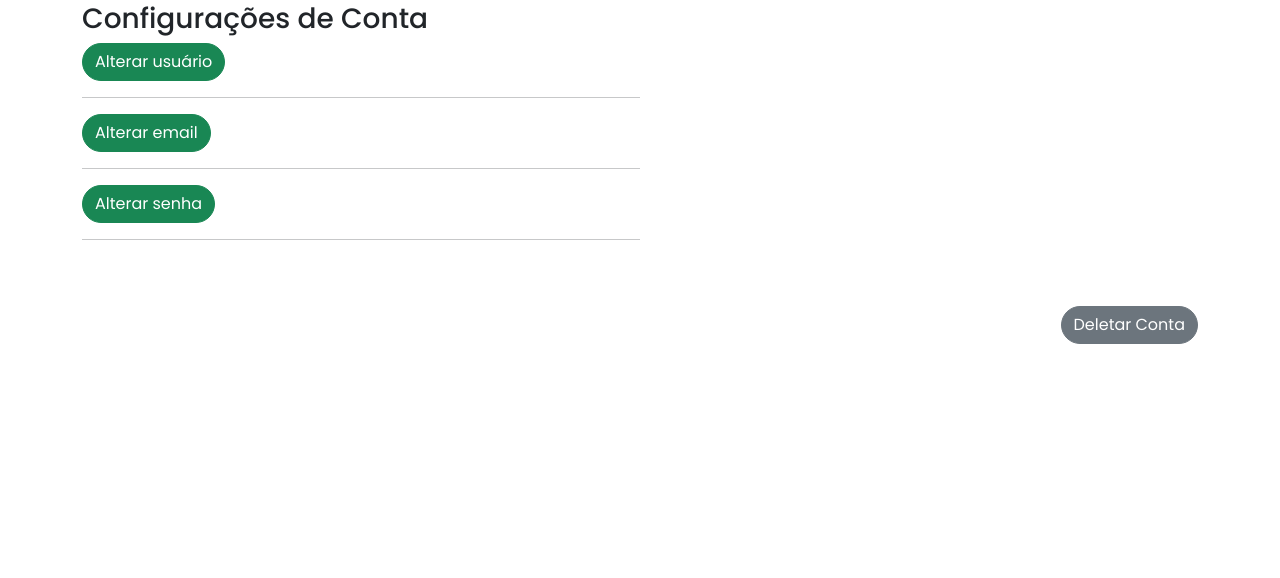
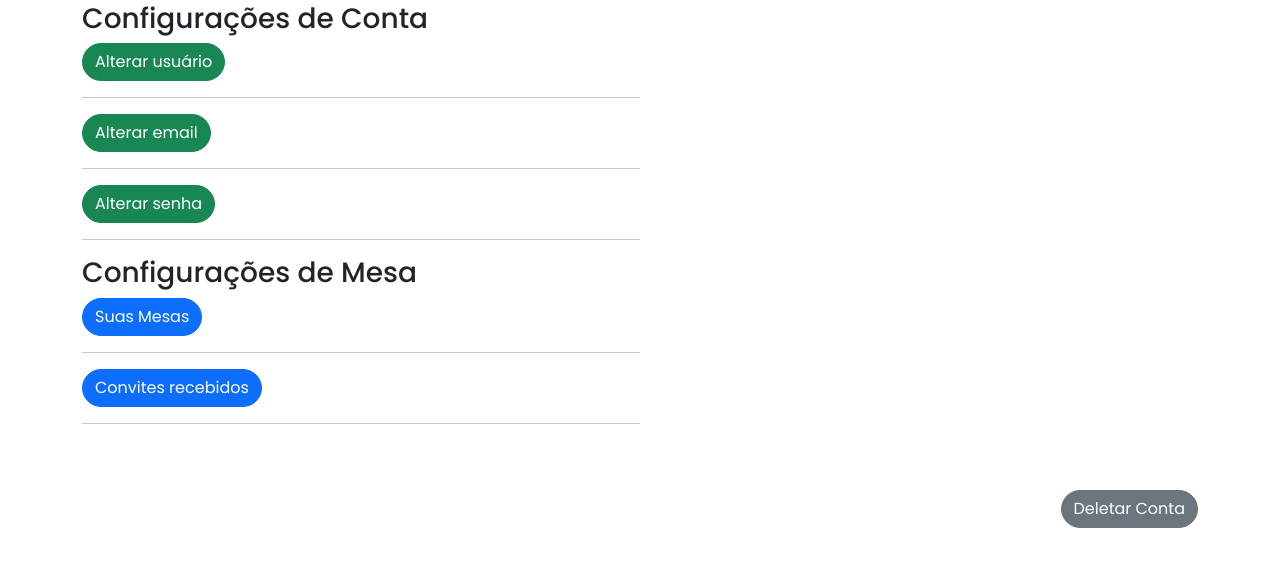
Before and after one commit to S0hen/projeto-integrador, a PHP site: page /dashboard/user in a window 1280 px wide. Shown: the part 389-967 px from the top of the page. Before the commit the page ends 733 px from the top, so only its background shows below. Run offline with PHP 8.4, Linux system fonts and the light colour scheme; the visitor is signed in with stand-in values (Sample User, id 1); data comes from the database, SQL or seed files in the repository; both versions use the stored data as it was after the commit.

Commit message:
Página de mostrar convites adicionada e configurada

```diff
--- a/controllers/convites/showconvites.php
+++ b/controllers/convites/showconvites.php
@@ -26,7 +26,7 @@ if (!hasUser()) {
     }
 
     if ($convites) {
-        include('pages/dashboard.php');
+        include('pages/convites/index.php');
     } else {
         echo '<h2>Você não tem nenhum convite no momento!</h2>';
         echo "<a href='/'>Voltar</a>";
--- a/index.php
+++ b/index.php
@@ -12,6 +12,7 @@ include __DIR__ . '/models/User.php';
 include __DIR__ . '/models/Mesa.php';
 include __DIR__ . '/models/Sessao.php';
 include __DIR__ . '/models/ParMesa.php';
+include __DIR__ . '/models/Convite.php';
 
 $uri = parse_url($_SERVER['REQUEST_URI'], PHP_URL_PATH);
 
--- a/models/Mesa.php
+++ b/models/Mesa.php
@@ -42,6 +42,19 @@ class Mesa {
         return $result;
     }
 
+    static function getName ($mes_id) {
+        self::$conn = connection();
+        $query = "SELECT * FROM tb_mesas WHERE mes_titulo=:mes_titulo and mes_usu_idmestre=:mes_usu_idmestre";
+
+        $sttm = self::$conn->prepare($query);
+        $sttm->bindValue(":mes_titulo", $titulo);
+        $sttm->bindValue(":mes_usu_idmestre", $idmestre);
+        $result = $sttm->execute()->fetchArray();
+
+        return $result['mes_titulo'];
+    }
+
+
     static function getId(string $titulo, int $idmestre) {
         self::$conn = connection();
         $query = "SELECT * FROM tb_mesas WHERE mes_titulo=:mes_titulo and mes_usu_idmestre=:mes_usu_idmestre";
--- a/pages/mesas/mesas.php
+++ b/pages/mesas/mesas.php
@@ -38,6 +38,10 @@
                         <button>Agendar Sessão</button>
                     </a>
 
+                    <a href="/dashboard/user/suasmesas/convite?mesa=<?= urlencode($mesa['mes_id']) ?>">
+                        <button>Convidar usuários</button>
+                    </a>
+
                 <?php } ?>
                 <a href="/dashboard/user/sessoes?mesa=<?= urlencode($mesa['mes_id']) ?>">
                     <button>Histórico de Sessões</button>
--- a/pages/profile/perfil.php
+++ b/pages/profile/perfil.php
@@ -177,6 +177,26 @@
                         </div>
                     </div>
                 </div>
+
+                <h3>Configurações de Mesa</h3>
+
+                <a href="/dashboard/user/suasmesas">
+                    <button type="button" class="btn btn-primary">
+                    Suas Mesas
+                    </button>
+                </a>
+
+                <hr>
+
+                <a href="/dashboard/user/suasmesas/convites">
+                    <button type="button" class="btn btn-primary">
+                    Convites recebidos
+                    </button>
+                </a>
+
+                <hr>
+
+
             </div>
         </div>
     </div>
--- a/roteador.php
+++ b/roteador.php
@@ -27,4 +27,6 @@ Route::get('/dashboard/user/sessoes/agendamento', '/pages/sessoes/agendamento.ph
 Route::post('/dashboard/user/sessoes/agendar', '/controllers/sessoes/agendar.php', '');
 Route::get('/dashboard/user/sessoes', '/controllers/sessoes/historico.php', '');
 
+Route::get('/dashboard/user/suasmesas/convites', '/controllers/convites/showconvites.php', '');
+
 ?>
```
Also changed, not shown: pages/convites/index.php (added, +46 -0 lines), database.db.
